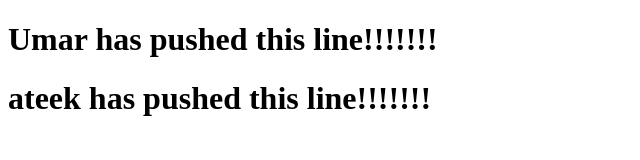
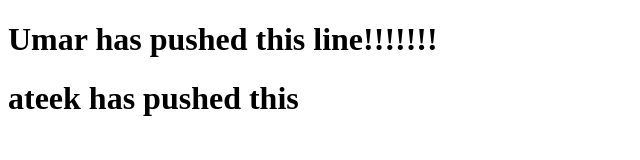
Before and after one commit to ateek44/learning-react, a plain HTML site: page index.html in a window 1280 px wide. Shown: the whole page, without its empty margins (0-640 px from the left). Drawn offline with Linux system fonts and the light colour scheme.

Commit message:
line is changed

```diff
--- a/index.html
+++ b/index.html
@@ -8,6 +8,6 @@
 </head>
 <body>
     <h1>Umar has pushed this line!!!!!!!</h1>
-    <h1>ateek has pushed this line!!!!!!!</h1>
+    <h1>ateek has pushed this </h1>
 </body>
 </html>
```
